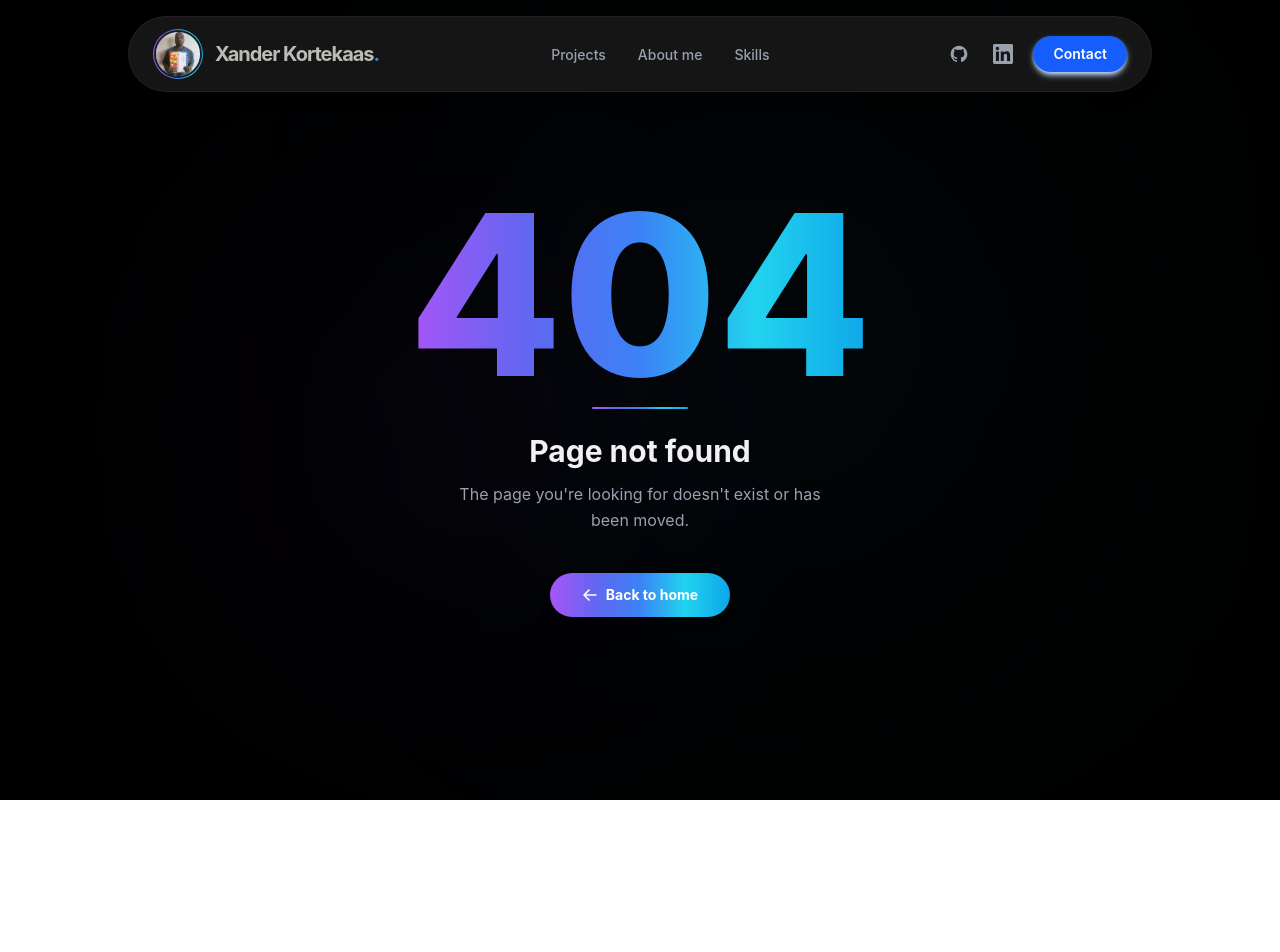
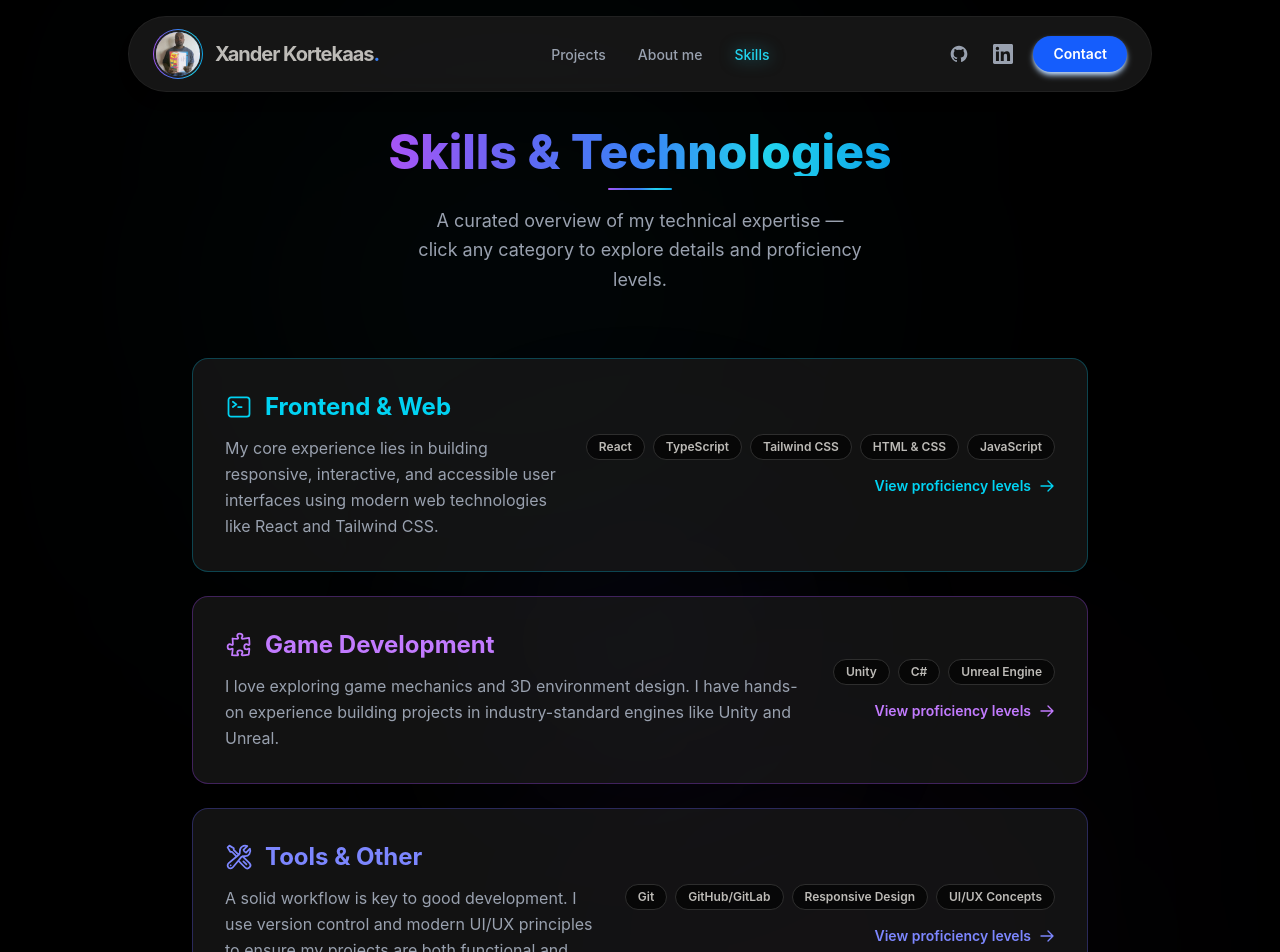
Before and after one commit to XanderKortekaas/XkPortfolio, a React (Vite) app: page /skills in a window 1280 px wide. Before the commit this address had no page. Shown: the top 952 px of the page. Before the commit the page ends 800 px from the top, so only its background shows below. Built offline with nearby package versions, Linux system fonts and the light colour scheme.

Commit message:
Better skills page

```diff
--- a/src/App.tsx
+++ b/src/App.tsx
@@ -4,8 +4,9 @@ import Navbar from "./components/Navbar";
 import Projects from "./components/Projects";
 import ProjectDetail from "./components/ProjectDetail";
 import AboutMe from "./components/AboutMe";
+import SkillsPage from "./components/SkillsPage";
+import SkillDetail from "./components/SkillDetail";
 import Skills from "./components/Skills";
-import SkillDetail from "./components/SkillDetail";
 import NotFound from "./components/NotFound";
 import logo from "./assets/YE.png";
 
@@ -21,6 +22,7 @@ function HomePage() {
       <section id="skills">
         <Skills />
       </section>
+
     </>
   );
 }
@@ -32,6 +34,7 @@ function App() {
       <Routes>
         <Route path="/" element={<HomePage />} />
         <Route path="/project/:id" element={<ProjectDetail />} />
+        <Route path="/skills" element={<SkillsPage />} />
         <Route path="/skills/:id" element={<SkillDetail />} />
         <Route path="/about" element={<AboutMe />} />
         <Route path="*" element={<NotFound />} />
--- a/src/components/FrontPage.tsx
+++ b/src/components/FrontPage.tsx
@@ -1,6 +1,6 @@
 export default function FrontPage({ logo }: { logo: any }) {
   return (
-    <section className="flex flex-col md:flex-row items-center justify-center p-6 bg-gray-900 text-white min-h-[80vh] relative overflow-hidden">
+    <section className="flex flex-col md:flex-row items-center justify-center p-6 bg-gray-900 text-white min-h-[60vh] relative overflow-hidden">
       <div className="absolute top-1/2 left-1/2 -translate-x-1/2 -translate-y-1/2 w-64 h-64 bg-accent-blue/20 blur-[120px] rounded-full"></div>
 
       {/* DE CARD met gradient border effect */}
--- a/src/components/Navbar.tsx
+++ b/src/components/Navbar.tsx
@@ -45,7 +45,7 @@ export default function Navbar({ logo }: { logo: any }) {
   const navLinks = [
     { name: "Projects", href: "#projects" },
     { name: "About me", href: "/about" },
-    { name: "Skills", href: "#skills" },
+    { name: "Skills", href: "/skills" },
   ];
 
   const socials = [
--- a/src/components/SkillDetail.tsx
+++ b/src/components/SkillDetail.tsx
@@ -71,13 +71,13 @@ export default function SkillDetail() {
             {/* Back button */}
             <div className="mt-12 pt-6 border-t border-gray-700/50 flex justify-center">
               <Link
-                to="/"
+                to="/skills"
                 className="inline-flex items-center justify-center gap-2 px-8 py-3 rounded-full border border-gray-600 text-gray-300 hover:border-white hover:text-white transition-all duration-300 group"
               >
                 <svg xmlns="http://www.w3.org/2000/svg" fill="none" viewBox="0 0 24 24" strokeWidth={2.5} stroke="currentColor" className="w-5 h-5 group-hover:-translate-x-1 transition-transform">
                   <path strokeLinecap="round" strokeLinejoin="round" d="M10.5 19.5 3 12m0 0 7.5-7.5M3 12h18" />
                 </svg>
-                Back to home
+                Back to Skills
               </Link>
             </div>
 
--- a/src/components/Skills.tsx
+++ b/src/components/Skills.tsx
@@ -20,7 +20,7 @@ export default function Skills() {
       <div className="relative z-10 w-full max-w-5xl grid grid-cols-1 md:grid-cols-3 gap-6">
         {skillCategories.map((category) => (
           <Link
-            to={`/skills/${category.id}`}
+            to={`/skills`}
             key={category.id}
             className={`flex flex-col p-6 rounded-2xl bg-gray-800/80 backdrop-blur-md border ${category.borderColor} shadow-xl hover:scale-[1.02] transition-transform duration-300 relative overflow-hidden group cursor-pointer`}
           >
--- /dev/null
+++ b/src/components/SkillsPage.tsx
@@ -0,0 +1,131 @@
+import { useEffect } from "react";
+import { Link } from "react-router-dom";
+import { skillCategories } from "../data/skills";
+
+// SVG icons for each category
+const categoryIcons: Record<string, React.ReactElement> = {
+  frontend: (
+    <svg viewBox="0 0 24 24" fill="none" stroke="currentColor" strokeWidth={1.5} className="w-7 h-7">
+      <path strokeLinecap="round" strokeLinejoin="round" d="M6.75 7.5l3 2.25-3 2.25m4.5 0h3m-9 8.25h13.5A2.25 2.25 0 0021 18V6a2.25 2.25 0 00-2.25-2.25H5.25A2.25 2.25 0 003 6v12a2.25 2.25 0 002.25 2.25z" />
+    </svg>
+  ),
+  gamedev: (
+    <svg viewBox="0 0 24 24" fill="none" stroke="currentColor" strokeWidth={1.5} className="w-7 h-7">
+      <path strokeLinecap="round" strokeLinejoin="round" d="M14.25 6.087c0-.355.186-.676.401-.959.221-.29.349-.634.349-1.003 0-1.036-1.007-1.875-2.25-1.875s-2.25.84-2.25 1.875c0 .369.128.713.349 1.003.215.283.401.604.401.959v0a.64.64 0 01-.657.643 48.39 48.39 0 01-4.163-.3c.186 1.613.293 3.25.315 4.907a.656.656 0 01-.658.663v0c-.355 0-.676-.186-.959-.401a1.647 1.647 0 00-1.003-.349c-1.036 0-1.875 1.007-1.875 2.25s.84 2.25 1.875 2.25c.369 0 .713-.128 1.003-.349.283-.215.604-.401.959-.401v0c.31 0 .555.26.532.57a48.039 48.039 0 01-.642 5.056c1.518.19 3.058.309 4.616.354a.64.64 0 00.657-.643v0c0-.355-.186-.676-.401-.959a1.647 1.647 0 01-.349-1.003c0-1.035 1.008-1.875 2.25-1.875 1.243 0 2.25.84 2.25 1.875 0 .369-.128.713-.349 1.003-.215.283-.4.604-.4.959v0c0 .333.277.599.61.58a48.1 48.1 0 005.427-.63 48.05 48.05 0 00.582-4.717.532.532 0 00-.533-.57v0c-.355 0-.676.186-.959.401-.29.221-.634.349-1.003.349-1.035 0-1.875-1.007-1.875-2.25s.84-2.25 1.875-2.25c.37 0 .713.128 1.003.349.283.215.604.401.96.401v0a.656.656 0 00.658-.663 48.422 48.422 0 00-.37-5.36c-1.886.342-3.81.574-5.766.689a.578.578 0 01-.61-.58v0z" />
+    </svg>
+  ),
+  tools: (
+    <svg viewBox="0 0 24 24" fill="none" stroke="currentColor" strokeWidth={1.5} className="w-7 h-7">
+      <path strokeLinecap="round" strokeLinejoin="round" d="M11.42 15.17L17.25 21A2.652 2.652 0 0021 17.25l-5.877-5.877M11.42 15.17l2.496-3.03c.317-.384.74-.626 1.208-.766M11.42 15.17l-4.655 5.653a2.548 2.548 0 11-3.586-3.586l6.837-5.63m5.108-.233c.55-.164 1.163-.188 1.743-.14a4.5 4.5 0 004.486-6.336l-3.276 3.277a3.004 3.004 0 01-2.25-2.25l3.276-3.276a4.5 4.5 0 00-6.336 4.486c.091 1.076-.071 2.264-.904 2.95l-.102.085m-1.745 1.437L5.909 7.5H4.5L2.25 3.75l1.5-1.5L7.5 4.5v1.409l4.26 4.26m-1.745 1.437l1.745-1.437m6.615 8.206L15.75 15.75M4.867 19.125h.008v.008h-.008v-.008z" />
+    </svg>
+  ),
+};
+
+export default function SkillsPage() {
+  useEffect(() => {
+    window.scrollTo(0, 0);
+  }, []);
+
+  return (
+    <section className="flex flex-col items-center min-h-screen bg-gray-900 text-white px-6 pt-32 pb-20 relative overflow-hidden">
+      {/* Background glows */}
+      <div className="absolute top-24 left-1/4 w-96 h-96 bg-accent-cyan/8 blur-[180px] rounded-full pointer-events-none" />
+      <div className="absolute bottom-40 right-1/4 w-80 h-80 bg-accent-violet/10 blur-[160px] rounded-full pointer-events-none" />
+      <div className="absolute top-1/2 left-1/2 -translate-x-1/2 -translate-y-1/2 w-64 h-64 bg-accent-indigo/8 blur-[120px] rounded-full pointer-events-none" />
+
+      <div className="relative z-10 w-full max-w-4xl space-y-16">
+
+        {/* ── Hero ── */}
+        <div className="flex flex-col items-center text-center animate-fade-in">
+          <h1 className="text-4xl md:text-5xl font-extrabold text-transparent bg-clip-text bg-main-gradient mb-3">
+            Skills &amp; Technologies
+          </h1>
+          <div className="h-[2px] w-16 bg-main-gradient rounded-full mb-4" />
+          <p className="text-gray-400 text-lg max-w-md leading-relaxed">
+            A curated overview of my technical expertise — click any category to explore details and proficiency levels.
+          </p>
+        </div>
+
+        {/* ── Category Cards ── */}
+        <div className="space-y-6">
+          {skillCategories.map((category, idx) => (
+            <Link
+              to={`/skills/${category.id}`}
+              key={category.id}
+              className="group block animate-slide-up"
+              style={{ animationDelay: `${idx * 120}ms` }}
+            >
+              <div
+                className={`relative rounded-2xl border ${category.borderColor} bg-gray-800/60 backdrop-blur-sm overflow-hidden transition-all duration-300 hover:scale-[1.015] hover:shadow-2xl`}
+              >
+                {/* Hover gradient wash */}
+                <div
+                  className={`absolute inset-0 bg-gradient-to-br ${category.color.replace(/\/80/g, "/10")} opacity-0 group-hover:opacity-100 transition-opacity duration-500 pointer-events-none`}
+                />
+
+                <div className="relative z-10 p-7 md:p-8 flex flex-col md:flex-row md:items-center gap-6">
+
+                  {/* Left — icon + text */}
+                  <div className="flex-1 min-w-0">
+                    <div className="flex items-center gap-3 mb-3">
+                      <span className={`${category.iconColor} flex-shrink-0`}>
+                        {categoryIcons[category.id]}
+                      </span>
+                      <h2 className={`text-2xl font-bold ${category.iconColor}`}>
+                        {category.title}
+                      </h2>
+                    </div>
+                    <p className="text-gray-400 leading-relaxed text-sm md:text-base max-w-xl">
+                      {category.description}
+                    </p>
+                  </div>
+
+                  {/* Right — skill pills + arrow */}
+                  <div className="flex flex-col items-start md:items-end gap-4 flex-shrink-0">
+                    <div className="flex flex-wrap gap-2 md:justify-end">
+                      {category.skills.map((skill) => (
+                        <span
+                          key={skill.name}
+                          className="px-3 py-1 text-xs font-semibold rounded-full bg-gray-900/60 border border-gray-700 text-gray-300"
+                        >
+                          {skill.name}
+                        </span>
+                      ))}
+                    </div>
+
+                    {/* CTA */}
+                    <span
+                      className={`inline-flex items-center gap-2 text-sm font-semibold ${category.iconColor} transition-transform group-hover:translate-x-1 duration-300`}
+                    >
+                      View proficiency levels
+                      <svg xmlns="http://www.w3.org/2000/svg" fill="none" viewBox="0 0 24 24" strokeWidth={2} stroke="currentColor" className="w-4 h-4">
+                        <path strokeLinecap="round" strokeLinejoin="round" d="M13.5 4.5 21 12m0 0-7.5 7.5M21 12H3" />
+                      </svg>
+                    </span>
+                  </div>
+                </div>
+              </div>
+            </Link>
+          ))}
+        </div>
+
+        {/* ── Divider ── */}
+        <div className="h-[1px] bg-gradient-to-r from-transparent via-gray-700 to-transparent" />
+
+        {/* ── Back button ── */}
+        <div className="flex justify-center animate-slide-up" style={{ animationDelay: "400ms" }}>
+          <Link
+            to="/"
+            className="inline-flex items-center justify-center gap-2 px-8 py-3 rounded-full border-2 border-accent-cyan text-accent-cyan font-bold hover:bg-accent-cyan hover:text-gray-900 transition-all duration-300 group"
+          >
+            <svg xmlns="http://www.w3.org/2000/svg" fill="none" viewBox="0 0 24 24" strokeWidth={2.5} stroke="currentColor" className="w-5 h-5 group-hover:-translate-x-1 transition-transform">
+              <path strokeLinecap="round" strokeLinejoin="round" d="M10.5 19.5 3 12m0 0 7.5-7.5M3 12h18" />
+            </svg>
+            Back to home
+          </Link>
+        </div>
+
+      </div>
+    </section>
+  );
+}
```
